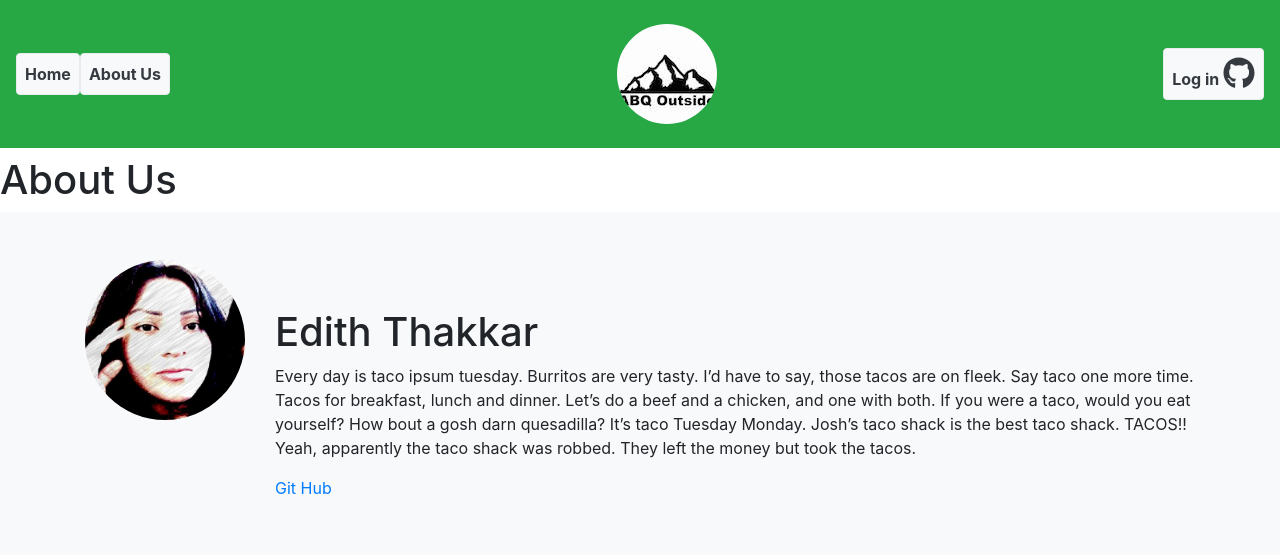
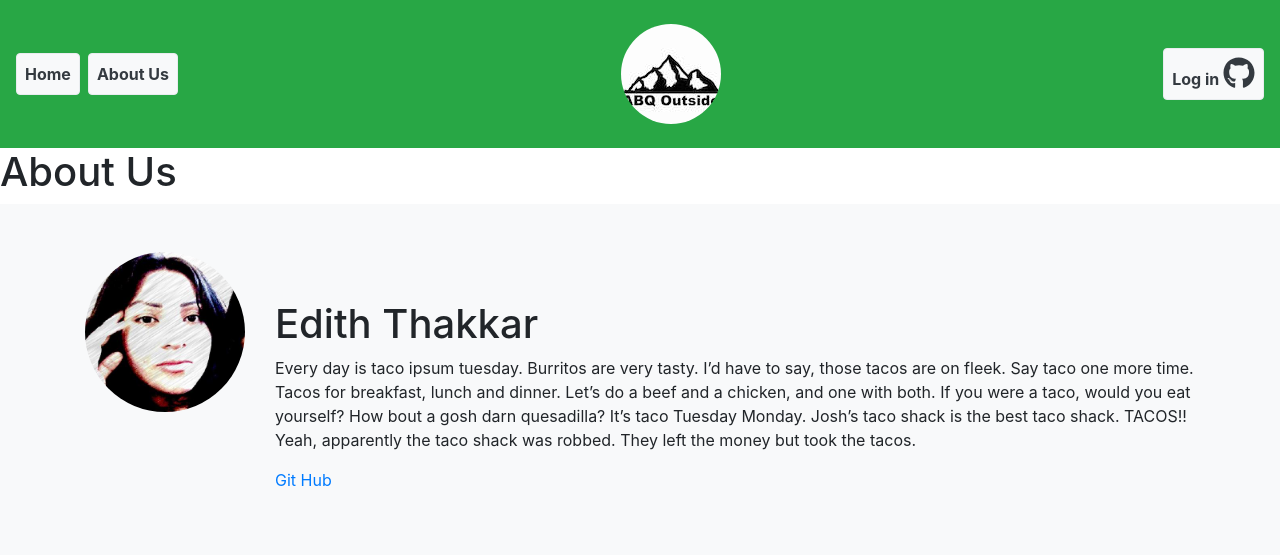
Before and after one commit to GusLDiaz/abq-outside, a PHP site: page /static-ui/about-us.php in a window 1280 px wide. Shown: the top 555 px of the page. Run offline with PHP 8.4, Linux system fonts and the light colour scheme; some libraries are stand-ins or nearby versions.

Commit message:
kill whitespace https://app.asana.com/0/660901941582663/698758989766688

```diff
--- a/static-ui/navbar.php
+++ b/static-ui/navbar.php
@@ -1,6 +1,6 @@
 <?php require_once("head-utils.php"); ?>
 <header>
-	<div class="container-fluid p-3 mb-2 bg-success text-white">
+	<div class="container-fluid p-3 bg-success text-white">
 		<nav class="nav navbar-expand-lg  nav-pills flex-column">
 			<button class="navbar-toggler navbar-toggler-right navbar-dark" type="button" data-toggle="collapse"
 					  data-target="#navbarSupportedContent" aria-controls="navbarSupportedContent" aria-expanded="false"
@@ -9,10 +9,11 @@
 			</button>
 			<div class="collapse navbar-collapse" id="navbarSupportedContent">
 				<ul class="navbar-nav mr-auto">
-					<li class="nav-item">
+					<li class="nav-item pr-2">
 						<a href="home-view.php"
 							class="nav-link text-dark font-weight-bold rounded border bg-light text-center">Home</a>
 					</li>
+
 					<li class="nav-item">
 						<a href="about-us.php"
 							class="nav-link text-dark font-weight-bold rounded border bg-light text-center">About Us</a>
```
